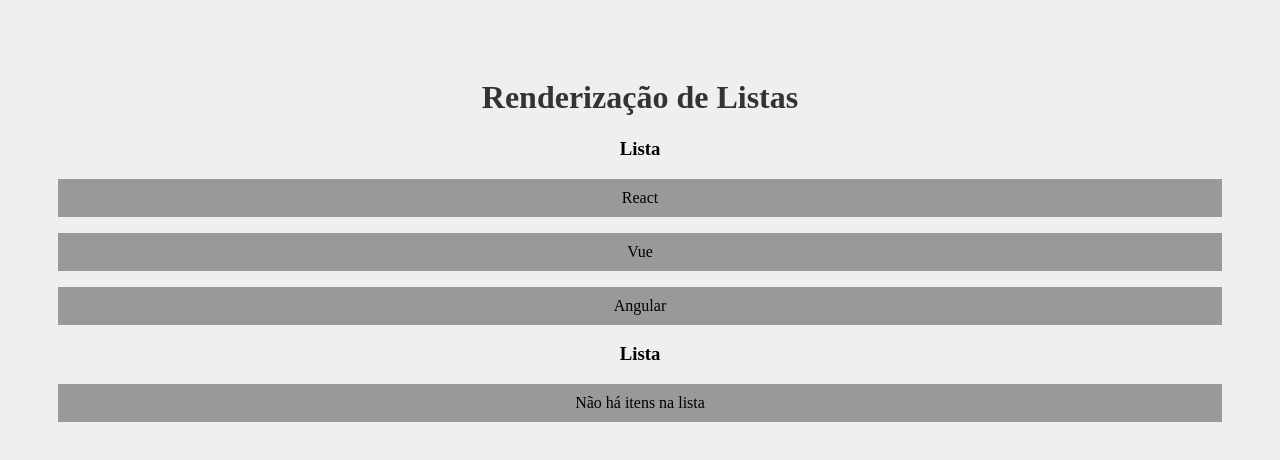
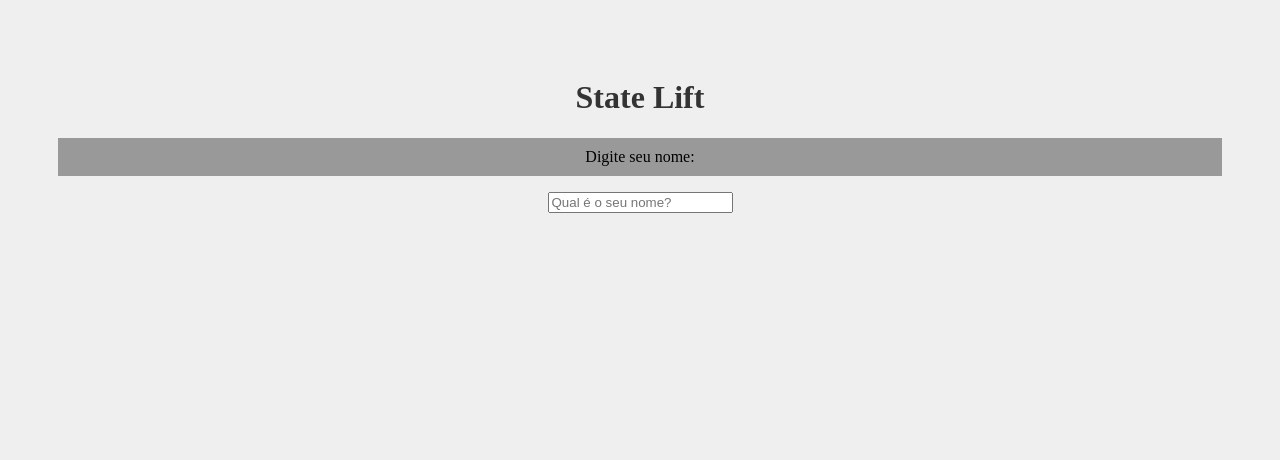
Before and after one commit to mrtns641/Conceitos_ReactJS, a React (Create React App) app: page / in a window 1280 px wide. Shown: the top 460 px of the page. Built offline with nearby package versions, Linux system fonts and the light colour scheme.

Commit message:
State Lift
Exemplificação do State Lift, componente de atualização: SeuNome.js e componente de utilização: Saudacao.js

```diff
--- a/src/App.js
+++ b/src/App.js
@@ -1,14 +1,17 @@
+import { useState } from 'react';
+
 import './App.css';
-import OutraLista from './components/OutraLista';
+import Saudacao from './components/Saudacao';
+import SeuNome from './components/SeuNome';
 
 function App() {
-  const meusItens = ['React', 'Vue', 'Angular']
+  const [nome, setNome] = useState()
 
    return (
     <div className="App">
-      <h1>Renderização de Listas</h1>
-      <OutraLista itens={meusItens} />
-      <OutraLista itens={[]} />
+      <h1>State Lift</h1>
+      <SeuNome setNome={setNome} />
+      <Saudacao nome={nome} />
     </div>
   );
 }
--- /dev/null
+++ b/src/components/Saudacao.js
@@ -0,0 +1,13 @@
+function Saudacao ({nome}) {
+    const gerarSaudacao = (algumNome) => {
+        return `Olá, ${algumNome}, tudo bem?`
+    }
+
+    return (
+        <>
+            {nome && <p>{ gerarSaudacao(nome)}</p>}
+        </>
+    )
+}
+
+export default Saudacao
--- /dev/null
+++ b/src/components/SeuNome.js
@@ -0,0 +1,14 @@
+function SeuNome ({setNome}) {
+    return (
+        <div>
+            <p>Digite seu nome:</p>
+            <input
+                type="text"
+                placeholder="Qual é o seu nome?"
+                onChange={(e) => setNome(e.target.value)}
+            />
+        </div>
+    )
+}
+
+export default SeuNome
```
